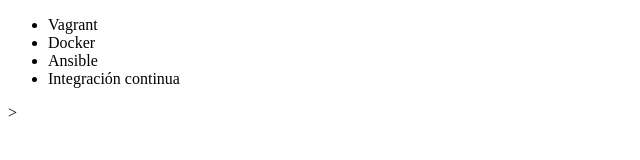
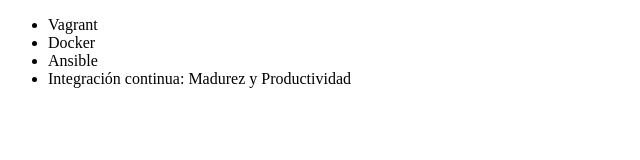
Before and after one commit to FelipeAraisMosquera/alura-git, a plain HTML site: page index.html in a window 1280 px wide. Shown: the whole page, without its empty margins (0-640 px from the left). Drawn offline with Linux system fonts and the light colour scheme.

Commit message:
integracion continia: Madurez y Productividad

```diff
--- a/index.html
+++ b/index.html
@@ -9,8 +9,8 @@
          <li> Vagrant </li>
          <li> Docker </li>
          <li> Ansible </li>
-         <li> Integración continua</li>
+         <li> Integración continua: Madurez y Productividad</li>
      </ul>
 </body>
 </html>
-<!--https://devhints.io/git-log-format-->>
+<!--https://devhints.io/git-log-format-->
```
